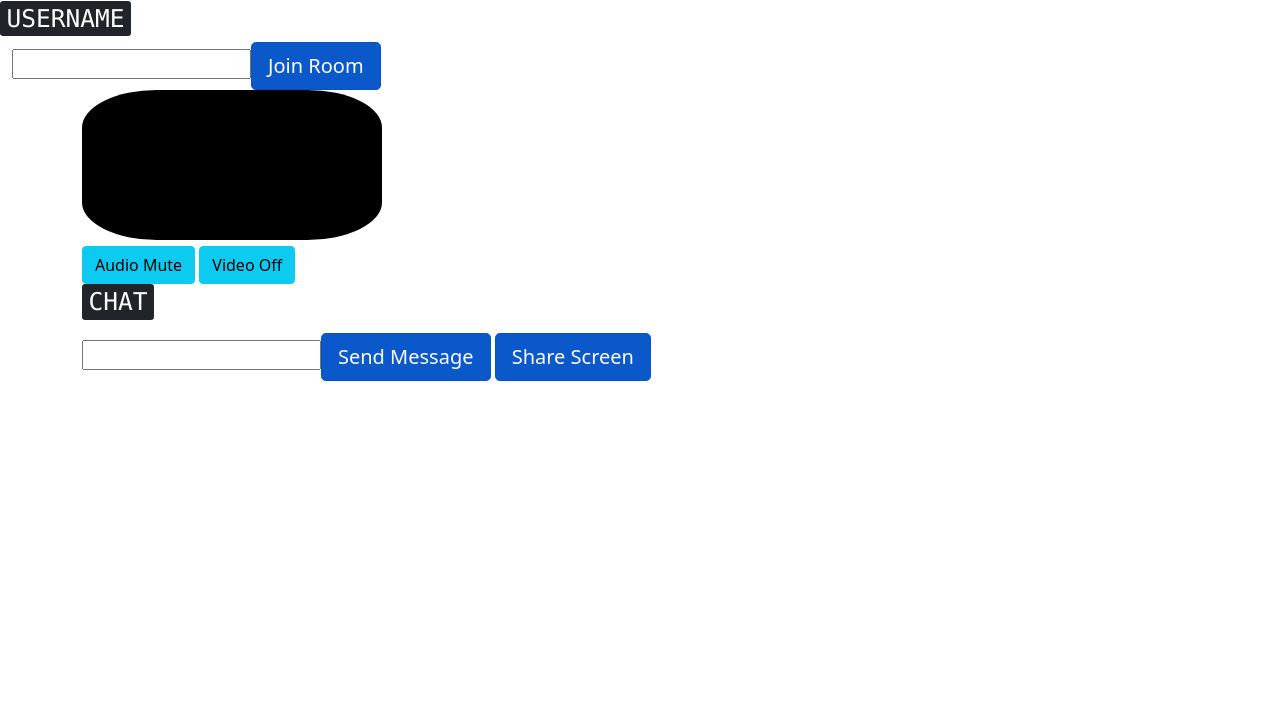
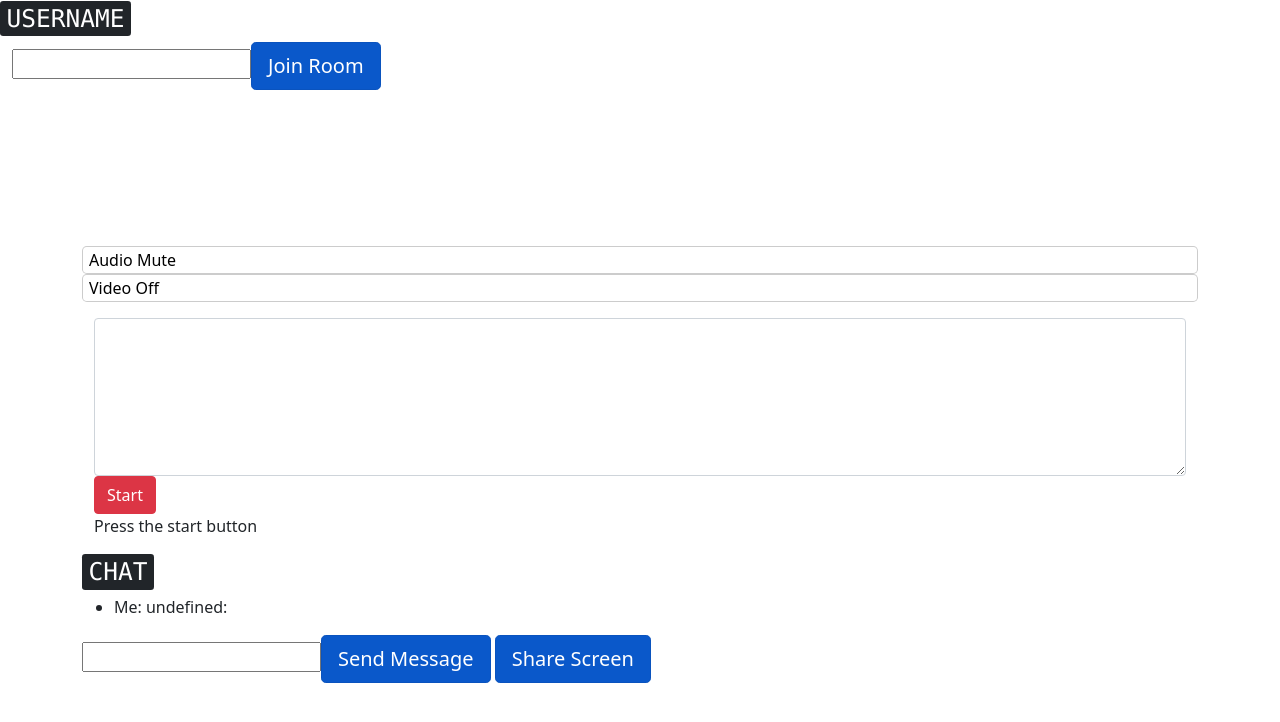
Before and after one commit to Git-Pratik97/WebRTC-App, a Django app: page / in a window 1280 px wide. Shown: the top 722 px of the page. Run offline with Django 3.2, Linux system fonts and the light colour scheme.

Commit message:
"Reloaded WebRTC app"

```diff
--- a/chat/consumers.py
+++ b/chat/consumers.py
@@ -2,7 +2,7 @@
 import json
 
 class ChatConsumer(AsyncWebsocketConsumer):
-   	#roups = ["broadcast"]
+   	#Groups = ["broadcast"]
 
 	async def connect(self):
 		self.room_group_name = 'Test-Room'
--- a/chat/templates/chat/main.html
+++ b/chat/templates/chat/main.html
@@ -8,33 +8,48 @@
 	<meta name="viewport" content="width=device-width, initial-scale=1">
 	<link href="https://cdn.jsdelivr.net/npm/bootstrap@5.0.1/dist/css/bootstrap.min.css" rel="stylesheet" integrity="sha384-+0n0xVW2eSR5OomGNYDnhzAbDsOXxcvSN1TPprVMTNDbiYZCxYbOOl7+AMvyTG2x" crossorigin="anonymous">
 	<title> Angely  </title>
-	<link rel="stylesheet" type="text/css" href="{% static 'css/main.css' %}">
+	<!---<link rel="stylesheet" type="text/css" href="{% static 'css/main.css' %}">--->
 
-<head>
+<head >
 <body>
 
+<!--- Username area to add the participant or peer  --->
+	<h3><kbd id="label-username" style="margin-top: 100%;" > USERNAME </kbd> </h3>
 
-	<h3><kbd id="label-username"> USERNAME </kbd> </h3>
-
+<!--- Button to Join the Channel/Chat  --->
 	<div class="container-fluid">
 		<input id="username"><button type="button" class="btn btn-primary btn-lg active" id="btn-join"> Join Room </button>
 
 	</div>
-	</div>
 
+	<!--- Main Video grid conatainer to display the Local and Remote videos --->
 	<div class="main-grid container">
-		<div id="video-container">
-			<div><video id="local-video" style="float:center;" autoplay playsinline></video></div>
+		<div id="video-container" style="border-radius: 50px;">
+			<div><video id="local-video" autoplay playsinline></video></div>
 			<div>
-			<button type="button" class="btn btn-info" id="btn-toggle-audio"> Audio Mute </button>
-			<button type="button" class="btn btn-info" id="btn-toggle-video"> Video Off </button>
+			<button type="button" class="modal-content" id="btn-toggle-audio"> Audio Mute </button>
+			<button type="button" class="modal-content" id="btn-toggle-video"> Video Off </button>
+			</div>
+		</div>
+		<p> </p>
+
+	<!--- Text Area is build for Audio Transcription --->
+		<div class="container">
+
+			<div class= "form-group">
+				<textarea id= "textbox" rows="6" cols="2" class="form-control"></textarea>
+			</div>
+			<div class="form-group">
+				<button id="start-btn" class="btn btn-danger btn-block">
+					Start
+				</button>
+				<p id="instructions"> Press the start button </p>
 			</div>
 		</div>
 
 
-
-		<div id="chat">
-			<h3><kbd> CHAT </kbd> </h3>
+		<div id="chat" >
+			<h3 ><kbd> CHAT </kbd> </h3>
 			<div id="messages">
 				<ul id="message-list"></ul>
 			</div>
@@ -43,13 +58,70 @@
 				<input id="msg"><button type="button" class="btn btn-primary btn-lg active" id="btn-send-msg"> Send Message </button>
 				<button type="button" class="btn btn-primary btn-lg active" id="btn-share-screen"> Share Screen </button>
 
+			<!---<div class="container">
+				<form>
+					<div class= "form-group">
+						<textarea id= "textbox" rows="6" class="form-control"></textarea>
+					</div>
+					<div class="form-group">
+						<button class="btn btn-danger btn-block">
+							Start
+						</button>
+					</div>
+				</form>
 		</div>
 
 	</div>
+--->
 
 
+	</div>
+
+</body>
+<script src="https://ajax.googleapis.com/ajax/libs/jquery/3.5.1/jquery.min.js"></script>
+<script type="text/javascript" src="{% static 'js/main.js' %}"></script>
+</html>
+
+<!--- <!DOCTYPE html>
+
+{% load static %}
+
+<html lang="en">
+<head>
+	<meta charset="utf-8">
+	<meta name="viewport" content="width=device-width, initial-scale=1">
+	<link href="https://cdn.jsdelivr.net/npm/bootstrap@5.0.1/dist/css/bootstrap.min.css" rel="stylesheet" integrity="sha384-+0n0xVW2eSR5OomGNYDnhzAbDsOXxcvSN1TPprVMTNDbiYZCxYbOOl7+AMvyTG2x" crossorigin="anonymous">
+	<title> Django Channels WebRTC </title>
+	<!---<link rel="stylesheet" type="text/css" href="{% static 'css/main.css' %}"> --->
+<!---
+<head>
+<body>
+	<h3 id="label-username"> USERNAME </h3>
+	<div>
+		<input id="username" ><button id="btn-join" class="btn btn-primary"> Join Room </button>
+
+	</div>
+
+	<div class="main-grid container">
+		<div id="video-container">
+			<div><video id="local-video" style="float: left;" autoplay playsinline></video></div>
+			<button id="btn-toggle-audio" class="close"> Audio Mute </button>
+			<button id="btn-toggle-video" class="close"> Video Off </button>
+		</div>
+
+	<div id="chat">
+		<h3> CHAT </h3>
+			<div id="messages">
+				<ul id="message-list"></ul>
+			</div>
+
+			<div>
+				<input id="msg"><button id="btn-send-msg"> Send Message </button>
+				<button id="btn-share-screen"> Share Screen </button>
+			</div>
+		</div>
 
 	</div>
 	<script type="text/javascript" src="{% static 'js/main.js' %}"></script>
 </body>
-</html>
+</html> --->
--- a/static/css/main.css
+++ b/static/css/main.css
@@ -2,17 +2,17 @@
 {
 	display: grid;
 	grid-template-columns: repeat(2, 1fr);
-	background-color: black;
+	background-color: blue;
 }
 
 .main-grid-container
 {
 	display: grid;
-	grid-template-columns: 60% 20%;
+	grid-template-columns: 60%;
 }
 
 video
 {
-	border-radius: 25%;
+	border-radius: 30%;
 	background-color: black;
 }
--- a/static/js/main.js
+++ b/static/js/main.js
@@ -13,6 +13,7 @@
 var webSocket;
 
 //referencing on line no. 75 (Function to open Connection)
+// Provides Handshaking for Initial Connection (One Time Connection Establishment)
 function webSocketOnMessage(event)
 {
 	var parsedData = JSON.parse(event.data);
@@ -31,6 +32,7 @@
 		return;
 	}
 
+	//Create answerer with parameter as offer, Username of the peer and parsed data obtained from async functions
 	if(action == 'new-offer'){
 		var offer = parsedData['message']['sdp'];
 
@@ -38,7 +40,7 @@
 
 		return;
 	}
-
+	//Create answer with parameter as offer, Username of the peer and parsed data obtained from async functions
 	if(action == 'new-answer'){
 		var answer = parsedData['message']['sdp'];
 
@@ -69,6 +71,7 @@
 
 		btnJoin.disabled = true;
 		btnJoin.getElementsByClassName.visibility = 'hidden';
+
 		//Changes the username label to the value passed in by the user
 		var labelUsername = document.querySelector('#label-username');
 		labelUsername.innerHTML = username;
@@ -81,6 +84,7 @@
 			wsStart = 'wss://';
 		}
 
+		//Creating endpoint for the localhost which could be used then for url sharing
 		var endPoint = wsStart + loc.host + loc.pathname;
 
 		console.log('endPoint: ', endPoint);
@@ -159,28 +163,46 @@
 var messageList = document.querySelector('#message-list'); //To strore the list of messages.
 var messageInput = document.querySelector('#msg');
 
-btnSendMsg.addEventListener('click', sendMsgOnClick);
+btnSendMsg.addEventListener('click', sendMsgOnClick());
 
+
+//For Sending message to all the peers on the ME side
 function sendMsgOnClick(){
 	var message = messageInput.value;
 
 	var li = document.createElement('li');
 	li.appendChild(document.createTextNode('Me: ' + message));
-	messageList.appendChild(li);
+	messageList.appendChild(li);  //Stores messages as list attributes
 
-	var dataChannels = getDataChannels();
+	var datachannels = getDataChannels();  // Function which lets you open a channel between two peers over which you may send and receive arbitrary data (Definition below)
 
 	message = username + ': ' + message;
+	li.appendChild(document.createTextNode(message));
+	messageList.appendChild(message);
 
 	for(index in datachannels){
 		datachannels[index].send(message);
 	}
 
-	messageInput.value = '';
+	messageInput.value = ''
 
 }
 
-//Function to send signal usign webRTC (Establishing a connection)
+// DataChannel Function to open channel between peers
+function getDataChannels(){
+	var dataChannels = [];
+
+	for(peerUsername in mapPeers){
+		var dataChannel = mapPeers[peerUsername][1];
+
+		dataChannels.push(dataChannel);
+	}
+
+	return dataChannels;
+}
+
+
+//Function to send signal using webRTC (Establishing a connection)
 function sendSignal(action, message){
 	var jsonStr = JSON.stringify({
 		'peer': username,
@@ -212,6 +234,7 @@
 	peer.addEventListener('iceconnectionstatechange', () => {
 		var iceConnectionState = peer.iceConnectionState;
 
+		//When connection is closed unfortunately or failed to connect the peer will removed from the grid
 		if(iceConnectionState === 'failed' || iceConnectionState === 'disconnected' || iceConnectionState === 'closed'){
 			delete mapPeers[peerUsername];
 
@@ -236,6 +259,7 @@
 		});
 	});
 
+	//Creating Offer
 	peer.createOffer()
 		.then(o => peer.setLocalDescription(o))
 		.then(() => {
@@ -243,24 +267,35 @@
 		});
 }
 
+// Adding new MediaStream so that video could made available on screen
+function setOnTrack(peer, remoteVideo){
+	var remoteStream = new MediaStream();
 
+	remoteVideo.srcObject = remoteStream;
+
+	peer.addEventListener('track', async (event) => {
+		remoteStream.addTrack(event.track, remoteStream);
+	});
+}
+
+// Answerer creates Answer to an offer in order to establish a connection between peers
 function createAnswerer(offer, peerUsername, receiver_channel_name){
 	var peer = new RTCPeerConnection(null);
 
 	addLocalTracks(peer);
 
 
+	// Creating Remote video grid for reote peer
+	var remoteVideo = createVideo(peerUsername);
+	setOnTrack(peer, remoteVideo);  // The function is defined on Line 263
 
-	var remoteVideo = createVideo(peerUsername);
-	setOnTrack(peer, remoteVideo);  // The function is defined on Line 170
-
-
+	//Adding datachannel for transfer of data between peers
 	peer.addEventListener('datachannel', e => {
 		peer.dc = e.channel;
 		peer.dc.addEventListener('open', () => {
 		console.log('Connection Opened!');
 		});
-		peer.dc.addEventListener('message', dcOnMessage);
+		peer.dc.addEventListener('message', dcOnMessage); //message transfer process
 
 		mapPeers[peerUsername] = [peer, peer.dc];
 	});
@@ -276,10 +311,11 @@
 				peer.close();
 			}
 
-			removeVideo(remoteVideo);
+			removeVideo(remoteVideo); //To Remove the remote video grid from the window
 		}
 	});
 
+// Event Listener for Interactive Connectivity Establishment for passing connection data
 	peer.addEventListener('icecandidate', (event) => {
 		if(event.candidate){
 			console.log('New Ice Candidate: ', JSON.stringify(peer.localDescription));
@@ -306,7 +342,7 @@
 		})
 }
 
-
+//Adding Local Video Tracks for Peer_1 Side
 function addLocalTracks(peer){
 	localStream.getTracks().forEach(track => {
 		peer.addTrack(track, localStream);
@@ -326,16 +362,20 @@
 	messageList.appendChild(li);
 }
 
+
+// Function to Create Video Container
+// Includes Video Wrapper Object for capturing and setting up video containers/frames
 function createVideo(peerUsername){
 	var videoContainer = document.querySelector('#video-container');
 
 	var remoteVideo = document.createElement('video');
 
 	remoteVideo.id = peerUsername + '-video';
+	console.log(remoteVideo.id);
 	remoteVideo.autoplay = true;
 	remoteVideo.playsInline = true;
 
-	var videoWrapper = document.createElement('div');
+	var videoWrapper = document.createElement('div');   //Video Wrapper for multiple video handlers
 
 	videoContainer.appendChild(videoWrapper);
 
@@ -344,30 +384,102 @@
 	return remoteVideo;
 }
 
-function setOnTrack(peer, remoteVideo){
-	var remoteStream = new MediaStream();
-
-	remoteVideo.srcObject = remoteStream;
-
-	peer.addEventListener('track', async (event) => {
-		remoteStream.addTrack(event.track, remoteStream);
-	});
-}
-
+// For removing the child from the main window
 function removeVideo(video){
 	var videoWrapper = video.parentNode;
 
 	videoWrapper.parentNode.removeChild(videoWrapper);
 }
 
-function getDataChannels(){
-	var dataChannels = [];
+// Audio transcription using webkits (Trial Version started on Friday, Sept 3, 2021 11:32 PM)
+// ////
+//var speechRecognition = window.SpeechRecognition || window.webkitSpeechRecognition
+//var SpeechGrammarList = SpeechGrammarList || webkitSpeechGrammarList
+//var SpeechRecognitionEvent = SpeechRecognitionEvent || webkitSpeechRecognitionEvent
 
-	for(peerUsername in mapPeers){
-		var dataChannel = mapPeers[peerUsername][1];
+try {
+  var SpeechRecognition = window.SpeechRecognition || window.webkitSpeechRecognition;
+  var recognition = new SpeechRecognition();
+}
+catch(e) {
+  console.error(e);
+  $('.no-browser-support').show();
+  $('.app').hide();
+}
 
-		dataChannels.push(datachannel);
+//var recognition = new speechRecognition()
+//var speechRecognitionList = new SpeechGrammarList();
+
+//speechRecognitionList.addFromString(grammar, 1);
+
+var textbox = $("#textbox")
+var instructions = $("#instructions")
+
+var start_btn = $("#start-btn")
+var noteContent = ''
+
+recognition.continuous = true
+
+//recognition.onstart = function() {
+//	instructions.innerHTML = "Voice Recognition is On";
+//}
+
+//recognition.addEventListener('onstart', (event) => {
+//			instructions.innerHTML = "Voice Recognition is On";
+//		});
+
+recognition.onstart = function() {
+  instructions.innerHTML = 'Voice recognition activated. Try speaking into the microphone.';
+}
+
+recognition.onspeechend = function() {
+  instructions.innerHTML = 'You were quiet for a while so voice recognition turned itself off.';
+}
+
+recognition.onerror = function(event) {
+  if(event.error == 'no-speech') {
+    instructions.innerHTML = 'No speech was detected. Try again.';
+  };
+}
+
+//recognition.onresult = function (event) {
+//	var current = event.resultIndex;
+//
+//	var transcript = event.result[current][0].transcript;
+
+//	content += transcript;
+
+//	textbox.val(content);
+//}
+
+
+recognition.onresult = function(event) {
+
+  // event is a SpeechRecognitionEvent object.
+  // It holds all the lines we have captured so far.
+  // We only need the current one.
+  var current = event.resultIndex;
+
+  // Get a transcript of what was said.
+  var transcript = event.results[current][0].transcript;
+
+  // Add the current transcript to the contents of our Note.
+  noteContent += transcript;
+  textbox.val(noteContent);
+}
+
+
+$("#start-btn").click(function (event) {
+	if(noteContent.length){
+		content += ''
 	}
 
-	return datachannels;
-}
+
+
+//start_btn.addEventListener('event', (e) => {
+//		if(content.length){
+//			content += '';
+//		}
+
+	recognition.start();
+});
```
Also changed, not shown: mysite_1/settings.py (+11 -2 lines).
